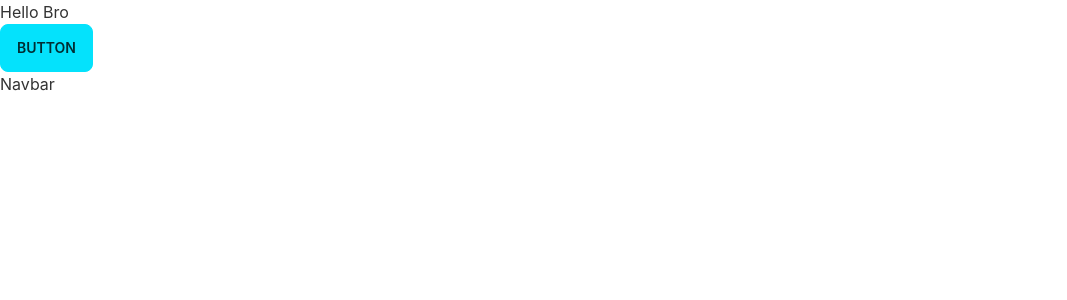
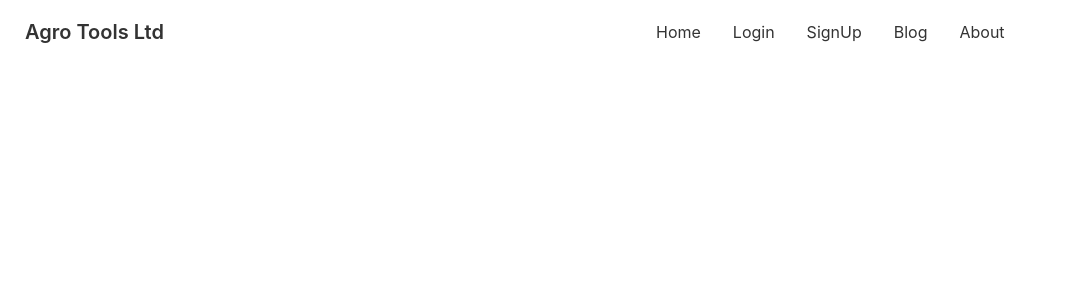
Before and after one commit to Mahbub-Sajon/agro-tools-ltd-client, a React (Create React App) app: page / in a window 1280 px wide. Shown: the top 300 px of the page, without its empty margins (0-1067 px from the left). Built offline with nearby package versions, Linux system fonts and the light colour scheme.

Commit message:
navbar added

```diff
--- a/src/App.js
+++ b/src/App.js
@@ -5,8 +5,6 @@
 function App() {
   return (
     <div>
-     <h1>Hello Bro</h1>
-     <button class="btn btn-primary">Button</button>
      <Routes>
     <Route path='/' element={<Home></Home>}> </Route>
 
--- /dev/null
+++ b/src/Pages/Components/Banner/Banner.js
@@ -0,0 +1,11 @@
+import React from 'react';
+
+const Banner = () => {
+    return (
+        <div>
+
+        </div>
+    );
+};
+
+export default Banner;
--- a/src/Pages/Home/Home.js
+++ b/src/Pages/Home/Home.js
@@ -1,10 +1,12 @@
 import React from 'react';
+import Banner from '../Components/Banner/Banner';
 import Navbar from '../Shared/Navbar';
 
 const Home = () => {
     return (
         <div>
             <Navbar></Navbar>
+            <Banner></Banner>
         </div>
     );
 };
--- a/src/Pages/Shared/Navbar.js
+++ b/src/Pages/Shared/Navbar.js
@@ -1,9 +1,35 @@
 import React from 'react';
+import { Link } from 'react-router-dom';
+const Navbar = () => {
+    const menuItems = <>
 
-const Navbar = () => {
+        <li><Link to="/">Home</Link></li>
+        <li><Link to="/login">Login</Link></li>
+        <li><Link to="/signup">SignUp</Link></li>
+        <li><Link to="/blog">Blog</Link></li>
+        <li><Link to="/about">About</Link></li>
+    </>
     return (
         <div>
-            <h1>Navbar</h1>
+            <div className="navbar bg-base-100">
+                <div className="navbar-start">
+                    <div className="dropdown">
+                        <label tabindex="0" className="btn btn-ghost lg:hidden">
+                            <svg xmlns="http://www.w3.org/2000/svg" className="h-5 w-5" fill="none" viewBox="0 0 24 24" stroke="currentColor"><path stroke-linecap="round" stroke-linejoin="round" stroke-width="2" d="M4 6h16M4 12h8m-8 6h16" /></svg>
+                        </label>
+                        <ul tabindex="0" className="menu menu-compact dropdown-content mt-3 p-2 shadow bg-base-100 rounded-box w-52">
+                            {menuItems}
+                        </ul>
+                    </div>
+                    <Link
+                     to="/" className="btn btn-ghost normal-case text-xl">Agro Tools Ltd</Link>
+                </div>
+                <div className="navbar-center hidden md:flex  lg:flex">
+                    <ul className="menu menu-horizontal p-0 w-full">
+                        {menuItems}
+                    </ul>
+                </div>
+            </div>
         </div>
     );
 };
```
Also changed, not shown: src/images/bglogo.png (added).
